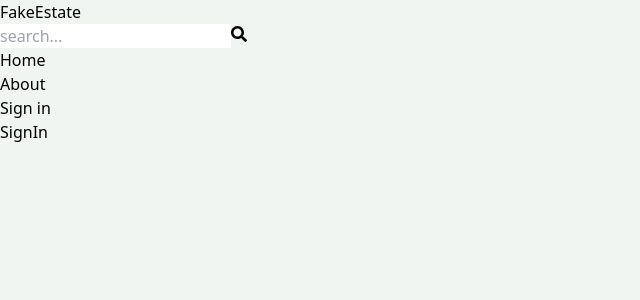
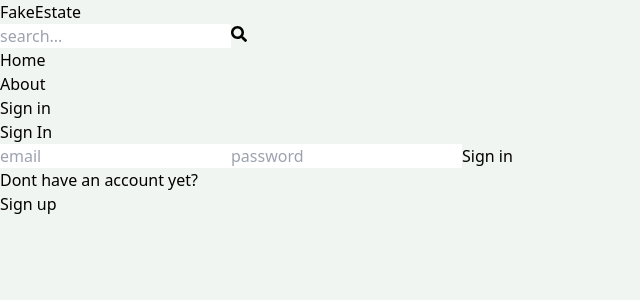
Before and after one commit to nesc11/fake-estate, a React (Vite) app: page /sign-in in a window 1280 px wide. Shown: the top 300 px of the page, without its empty margins (0-640 px from the left). Built offline with nearby package versions, Linux system fonts and the light colour scheme.

Commit message:
Complete sign-in page functionality

```diff
--- a/src/data/users.js
+++ b/src/data/users.js
@@ -7,3 +7,13 @@ export const createUser = async (userData) => {
 	const data = await res.json();
 	return data;
 };
+
+export const loginUser = async (userData) => {
+	const res = await fetch('http://localhost:3000/api/auth/sign-in', {
+		method: 'POST',
+		headers: { 'Content-Type': 'application/json' },
+		body: JSON.stringify(userData),
+	});
+	const data = await res.json();
+	return data;
+};
--- a/src/main.jsx
+++ b/src/main.jsx
@@ -8,6 +8,7 @@ import Profile from './routes/profile';
 import SignIn from './routes/sign-in';
 import SignUp from './routes/sign-up';
 import { action as signupAction } from './routes/sign-up';
+import { action as signinAction } from './routes/sign-in';
 
 const router = createBrowserRouter([
 	{
@@ -18,6 +19,7 @@ const router = createBrowserRouter([
 			{
 				path: 'sign-in',
 				element: <SignIn />,
+				action: signinAction,
 			},
 			{
 				path: 'sign-up',
--- a/src/routes/sign-in.jsx
+++ b/src/routes/sign-in.jsx
@@ -1,4 +1,51 @@
+import { Link, Form, useNavigation, useActionData } from 'react-router-dom';
+import { loginUser } from '../data/users';
+
+export async function action({ request }) {
+	const formData = await request.formData();
+	const userData = Object.fromEntries(formData);
+	const data = await loginUser(userData);
+	return data;
+}
+
 export default function SignIn() {
 	console.log('sign in');
-	return <div>SignIn</div>;
+	const navigation = useNavigation();
+	const errors = useActionData();
+	return (
+		<div className='p-3 max-w-lg mx-auto'>
+			<h1 className='my-7 text-3xl text-center font-semibold'>Sign In</h1>
+			<Form method='post' className='flex flex-col gap-2'>
+				<input
+					name='email'
+					className='border p-3 rounded-lg'
+					type='email'
+					placeholder='email'
+				/>
+				<input
+					name='password'
+					className='border p-3 rounded-lg'
+					type='password'
+					placeholder='password'
+				/>
+				<button
+					disabled={navigation.state === 'submitting' ? true : false}
+					className='p-3 rounded-lg bg-slate-700 text-white uppercase hover:opacity-95 disabled:opacity-80'
+				>
+					{navigation.state === 'submitting'
+						? 'Loading...'
+						: navigation.state === 'loading'
+							? 'Saved!'
+							: 'Sign in'}
+				</button>
+			</Form>
+			<div className='flex gap-2 mt-5'>
+				<p>Dont have an account yet?</p>
+				<Link className='text-blue-700' to='/sign-up'>
+					Sign up
+				</Link>
+			</div>
+			{errors && <p className='text-red-500'>{errors.message}</p>}
+		</div>
+	);
 }
```
